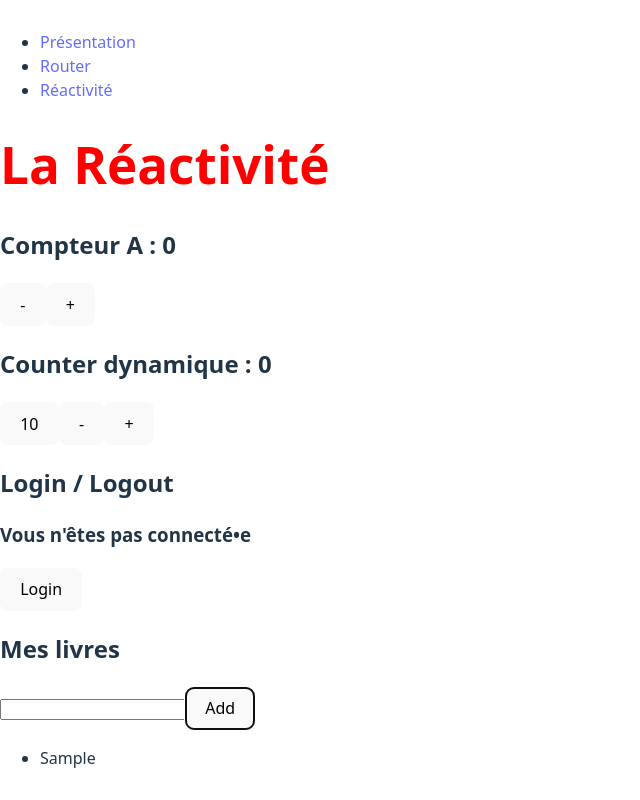
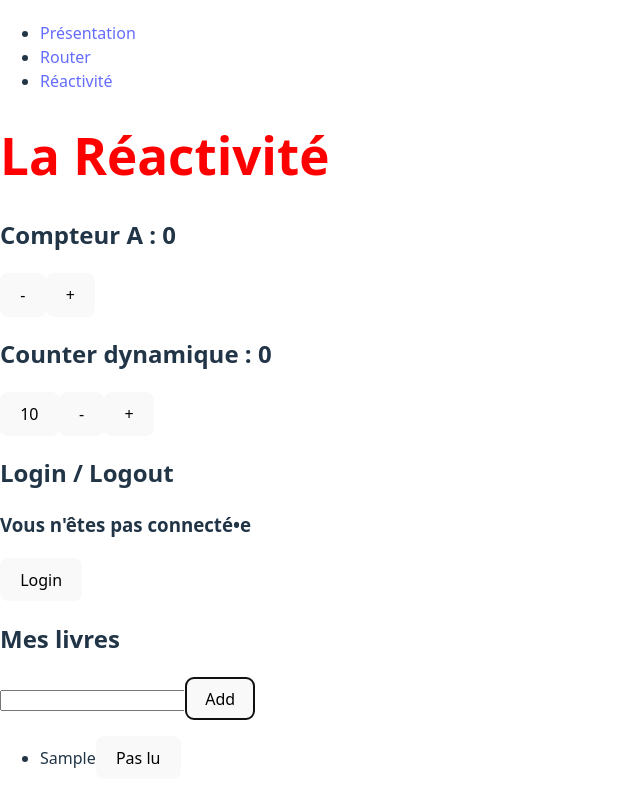
Before and after one commit to Thaisrr/react-ajc, a React (Vite) app: page /reactivite in a window 1280 px wide. Both pictures are taken after typing "Sample" into the empty fields and a click on the button "Add". Shown: the whole page, without its empty margins (0-640 px from the left). Built offline with nearby package versions, Linux system fonts and the light colour scheme.

Commit message:
Router + reactivité

```diff
--- a/src/pages/Reactivite.tsx
+++ b/src/pages/Reactivite.tsx
@@ -1,5 +1,10 @@
 import {useRef, useState} from "react";
 
+type BookType = {
+    id: number;
+    title: string;
+    isRead: boolean;
+}
 const Reactivite = () => {
 
     let count = 0;
@@ -9,7 +14,7 @@ const Reactivite = () => {
    // const setState = stateArray[1];
     const [counterDynamic, setCounterDynamic] = useState<number>(0);
     const [isLoggedIn, setIsLoggedIn] = useState<boolean>(false);
-    const [books, setBooks] = useState<string[]>([]);
+    const [books, setBooks] = useState<BookType[]>([]);
     const newBook = useRef<HTMLInputElement | null>(null);
 
     const increment = () => {
@@ -64,8 +69,18 @@ const Reactivite = () => {
         console.log(newBook.current?.value);
         if(newBook.current?.value) {
             const value = newBook.current?.value;
-            setBooks(prev => [...prev, value]);
+            setBooks(prev => [...prev, {id: prev.length + 1, title: value, isRead: false}]);
             newBook.current.value = '';
+        }
+    }
+
+    const setRead = (id: number) => {
+        const bookToUpdate = books.find(book => book.id === id);
+        if (bookToUpdate) {
+            const booksCopy = [...books];
+            const index = booksCopy.findIndex(book => book.id === id);
+            booksCopy[index].isRead = true;
+            setBooks(booksCopy);
         }
     }
 
@@ -107,7 +122,12 @@ const Reactivite = () => {
                 </p>
 
                 <ul>
-                    {books.map((book) => (<li key={book}>{book}</li> ))}
+                    {books.map((book) => (<li key={book.id}>
+                        {book.title}
+                        <button onClick={() => setRead(book.id)}>
+                            {book.isRead ? 'Lu' : 'Pas lu'}
+                        </button>
+                    </li> ))}
                 </ul>
             </section>
         </>
```
